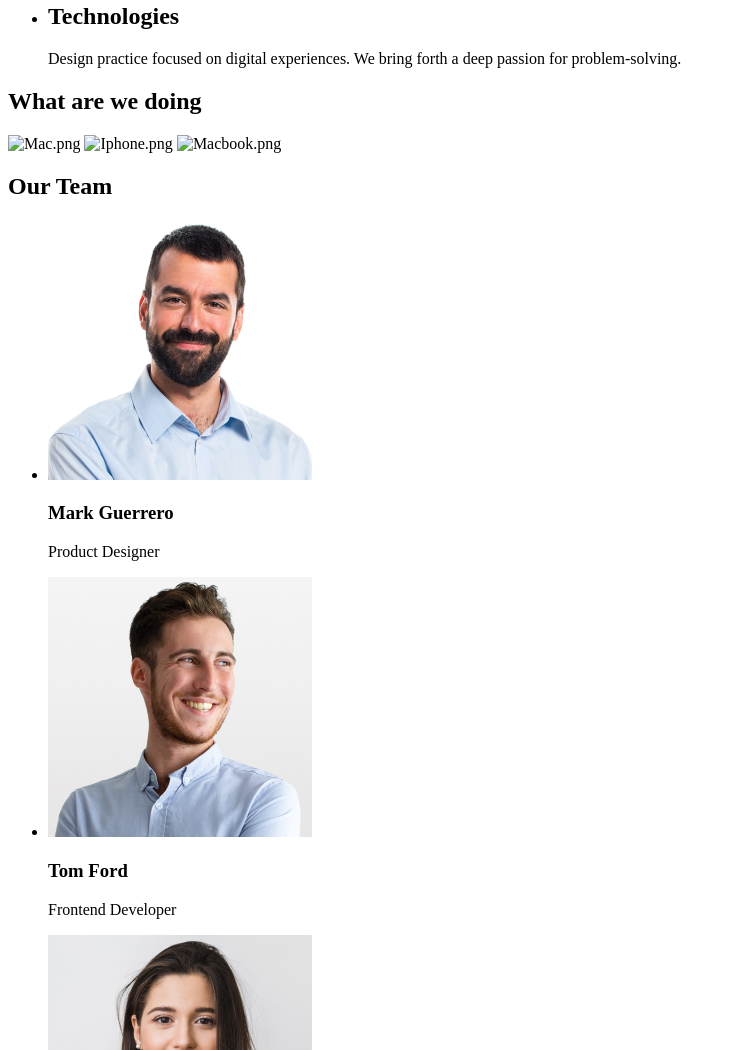
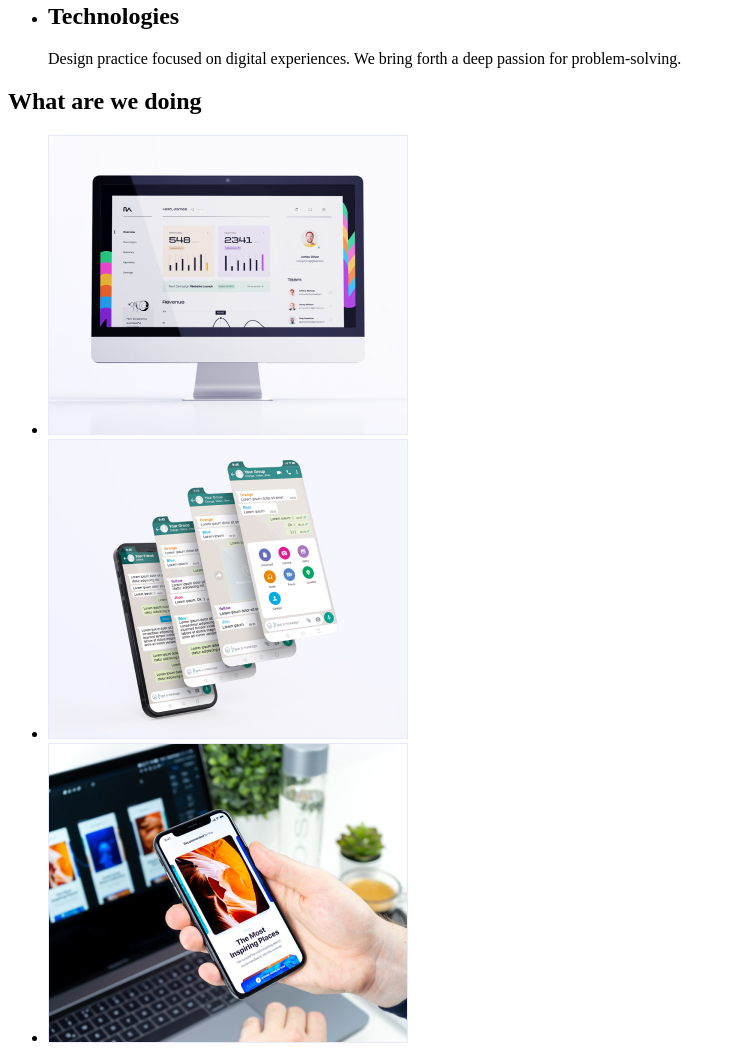
Before and after one commit to Metaldetect/goit-markup-hw-01, a plain HTML site: page index.html in a window 1280 px wide. Shown: the part 560-1610 px from the top of the page, without its empty margins (0-736 px from the left). Drawn offline with Linux system fonts and the light colour scheme.

Commit message:
update index.html

```diff
--- a/index.html
+++ b/index.html
@@ -59,9 +59,11 @@
 				<!--на різні гаджети-->
 		<section>
 			<h2>What are we doing</h2>
-			<img src="./images/img-1.png" alt="Mac.png" width="360">
-			<img src="./images/img-2.png" alt="Iphone.png" width="360">
-			<img src="./images/img-3.png" alt="Macbook.png" width="360">
+			<ul>
+				<li><img src="./images/img-1.jpg" alt="Mac.png" width="360"></li>
+				<li><img src="./images/img-2.jpg" alt="Iphone.png" width="360"></li>
+				<li><img src="./images/img-3.jpg" alt="Macbook.png" width="360"></li>
+			</ul>
 		</section>
 
 				<!--секція команда-->
```
Lines whose indentation alone changed are shown as unchanged.
